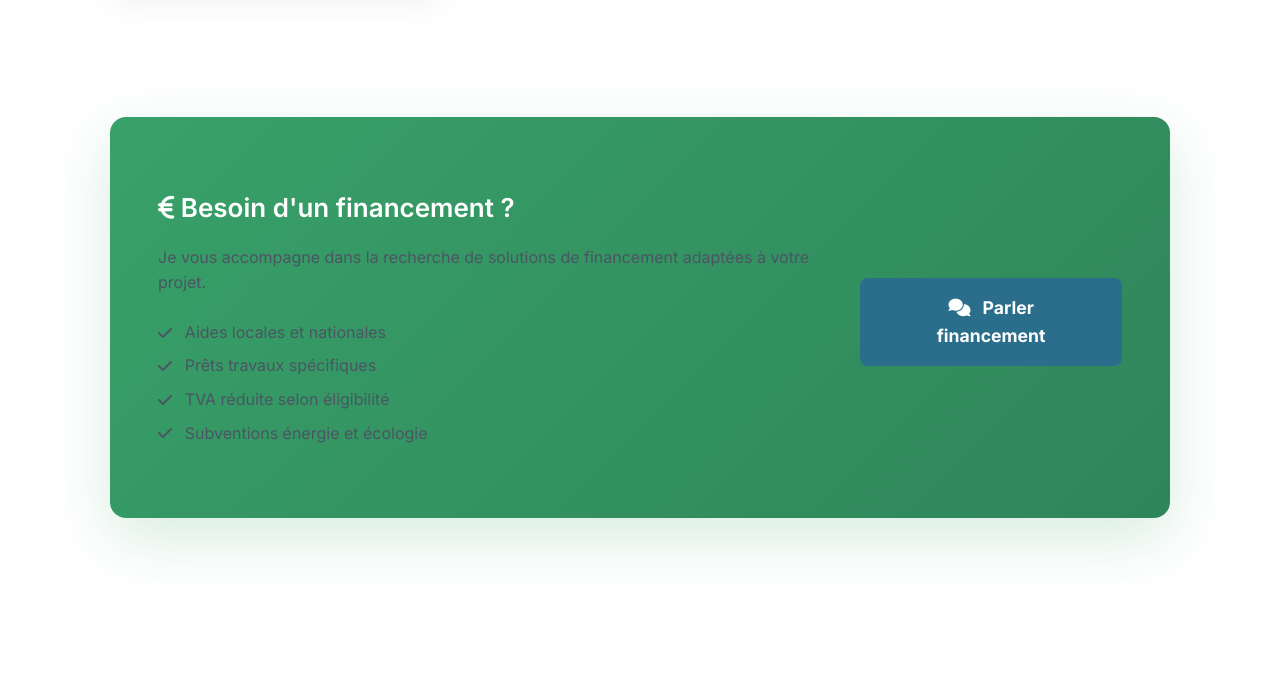
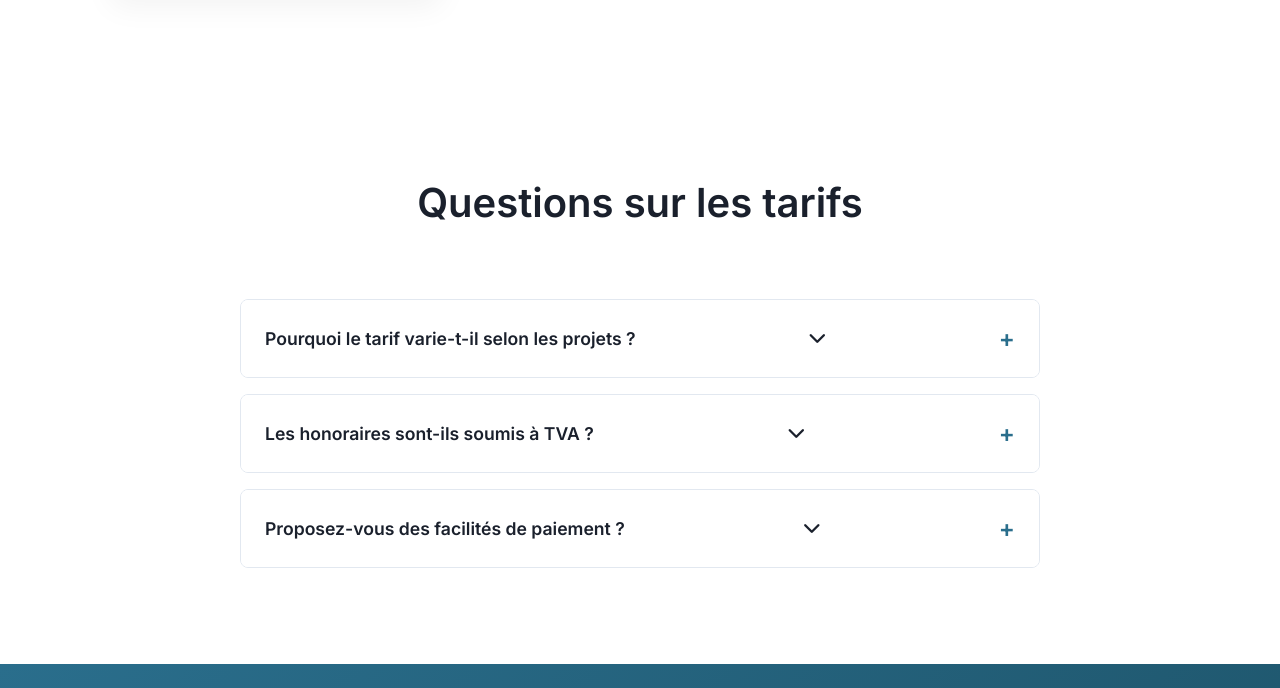
Before and after one commit to Chami-CAB/Etudes-Conseil-Solutions-Batiment, a plain HTML site: page offres.html in a window 1280 px wide. Shown: the part 3536-4224 px from the top of the page. Drawn offline with Linux system fonts and the light colour scheme.

Commit message:
Add files via upload

```diff
--- a/offres.html
+++ b/offres.html
@@ -479,29 +479,6 @@
     </div>
   </section>
 
-  <!-- CTA Financement -->
-  <section class="financing-cta reveal" aria-labelledby="financing-title">
-    <div class="container">
-      <div class="financing-card">
-        <div class="financing-content">
-          <h2 id="financing-title"><i class="fas fa-euro-sign" aria-hidden="true"></i> Besoin d'un financement ?</h2>
-          <p>Je vous accompagne dans la recherche de solutions de financement adaptées à votre projet.</p>
-          <ul>
-            <li><i class="fas fa-check"></i> Aides locales et nationales</li>
-            <li><i class="fas fa-check"></i> Prêts travaux spécifiques</li>
-            <li><i class="fas fa-check"></i> TVA réduite selon éligibilité</li>
-            <li><i class="fas fa-check"></i> Subventions énergie et écologie</li>
-          </ul>
-        </div>
-        <div class="financing-cta-btn">
-          <a href="contact.html?subject=financement" class="btn btn-primary btn-large">
-            <i class="fas fa-comments"></i> Parler financement
-          </a>
-        </div>
-      </div>
-    </div>
-  </section>
-
   <!-- FAQ Tarifs -->
   <section class="faq-section reveal" aria-labelledby="faq-tarifs-title">
     <div class="container">
@@ -531,7 +508,7 @@
           </button>
           <div class="faq-answer">
             <p>
-              Oui, mes prestations sont soumises à la TVA au taux de 20%. Les prix indiqués sont hors taxes.
+              Non, mes prestations ne sont pas soumises à la TVA. Les prix indiqués sont hors taxes.
               Un acompte de 30% est demandé au démarrage du projet, le solde à la livraison.
             </p>
           </div>
@@ -544,8 +521,8 @@
           </button>
           <div class="faq-answer">
             <p>
-              Oui, pour les projets d'un certain montant, nous pouvons convenir d'un échéancier de paiement adapté
-              à votre situation. Des solutions de financement peuvent également être explorées.
+              Oui, Un acompte est demandé au démarrage du projet, nous pouvons convenir d'un échéancier de paiement adapté
+              à votre situation.
             </p>
           </div>
         </article>
```
